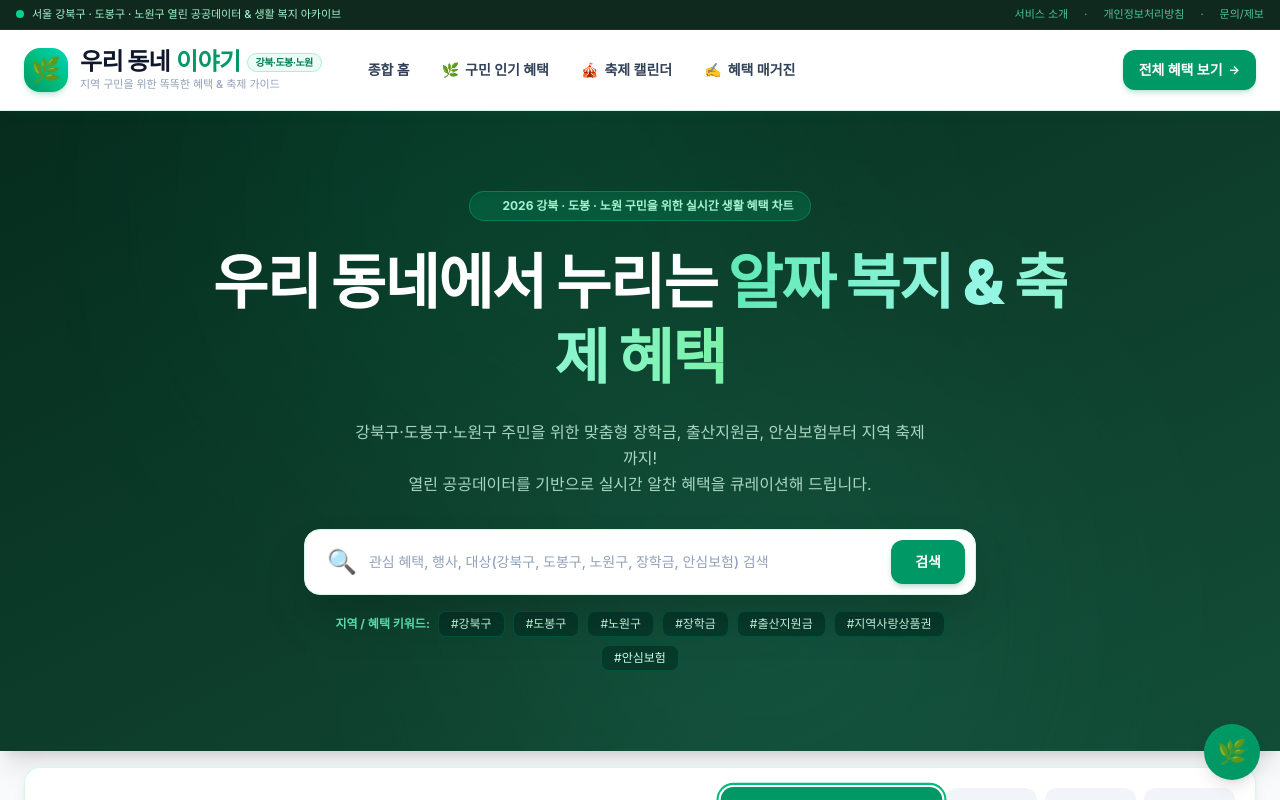
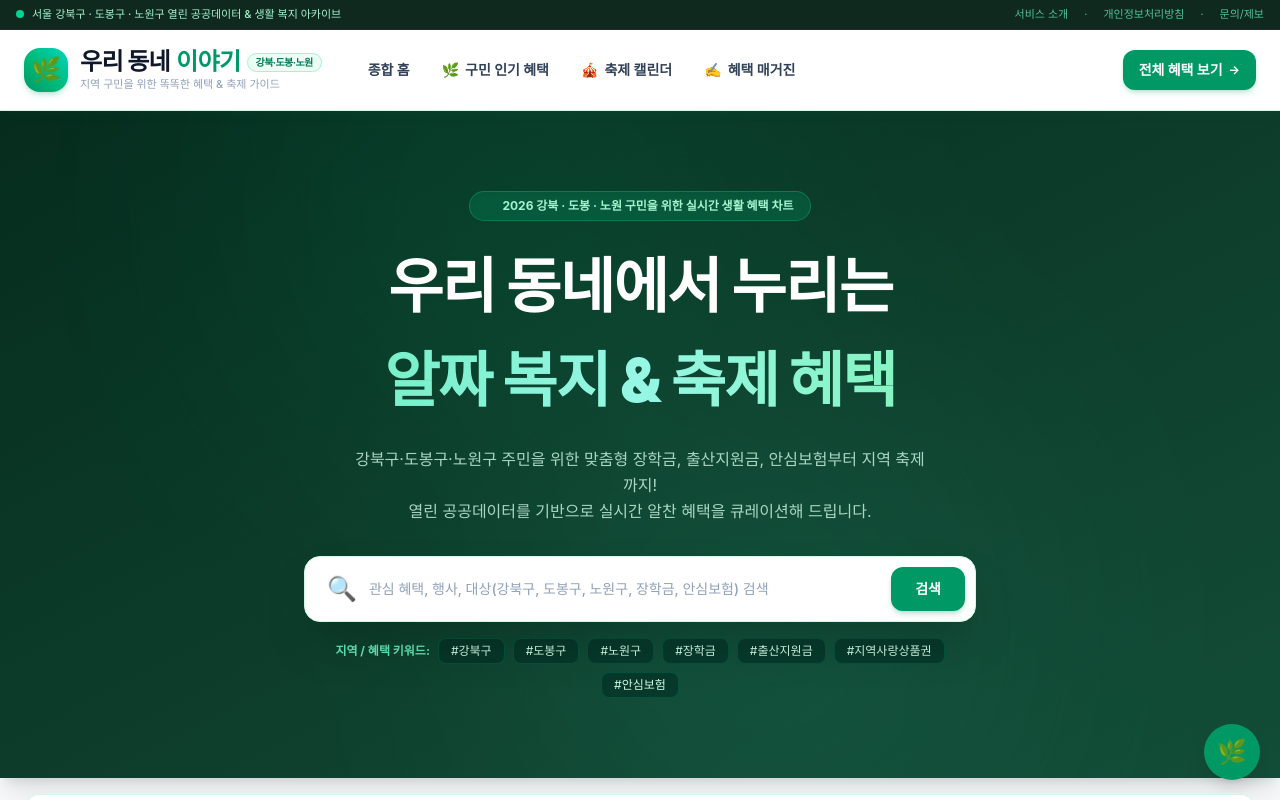
Before and after one commit to editor823/my-local-info_n, a Next.js app: page / in a window 1280 px wide. Shown: the top 800 px of the page. Built offline with nearby package versions, Linux system fonts and the light colour scheme.

Commit message:
style: 메인 타이틀 줄바꿈 조정 (알짜 복지 & 축제 혜택 아래 배치)

```diff
--- a/src/components/CardGorillaHome.tsx
+++ b/src/components/CardGorillaHome.tsx
@@ -97,9 +97,9 @@ export default function CardGorillaHome({ events, benefits, lastUpdated }: Props
             <span>2026 강북 · 도봉 · 노원 구민을 위한 실시간 생활 혜택 차트</span>
           </div>
 
-          <h1 className="text-3xl sm:text-5xl md:text-6xl font-black tracking-tight leading-tight">
-            우리 동네에서 누리는 <br className="sm:hidden" />
-            <span className="text-transparent bg-clip-text bg-gradient-to-r from-emerald-300 via-teal-200 to-green-300">
+          <h1 className="text-3xl sm:text-5xl md:text-6xl font-black tracking-tight leading-tight sm:leading-snug">
+            <span>우리 동네에서 누리는</span>
+            <span className="block mt-2 sm:mt-3 text-transparent bg-clip-text bg-gradient-to-r from-emerald-300 via-teal-200 to-green-300">
               알짜 복지 & 축제 혜택
             </span>
           </h1>
```
